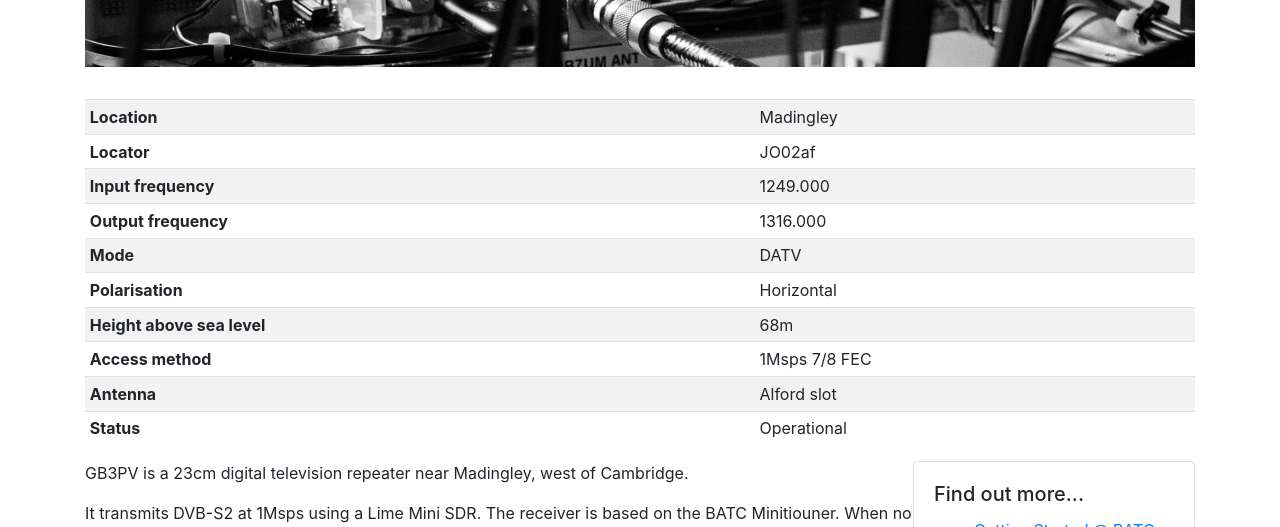
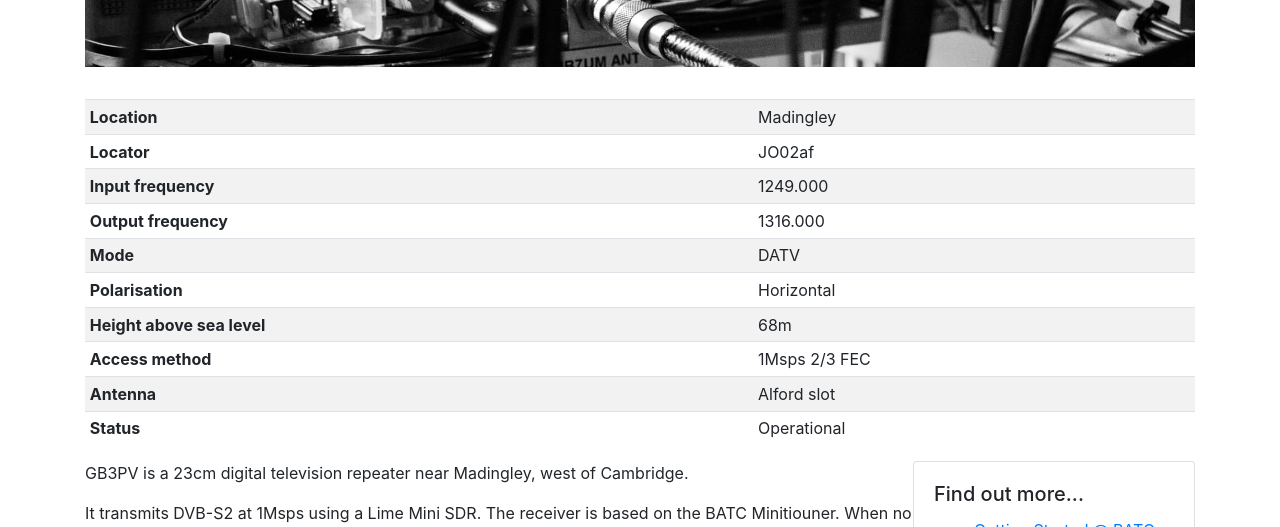
Before and after one commit to cambs-repeaters/cambridgerepeaters.net, a Jekyll site: the page built from _repeaters/gb3pv.md, in a window 1280 px wide. Shown: the part 217-744 px from the top of the page. Built offline with Jekyll 4.4.1, drawn with Linux system fonts in a browser that asks for light colours.

Commit message:
Update gb3pv.md

```diff
--- a/_repeaters/gb3pv.md
+++ b/_repeaters/gb3pv.md
@@ -7,7 +7,7 @@ location: Madingley
 locator: JO02af
 tx: "1316.000"
 rx: "1249.000"
-access: 1Msps 7/8 FEC
+access: 1Msps 2/3 FEC
 polarisation: Horizontal
 status: Operational
 asl: 68m
```
